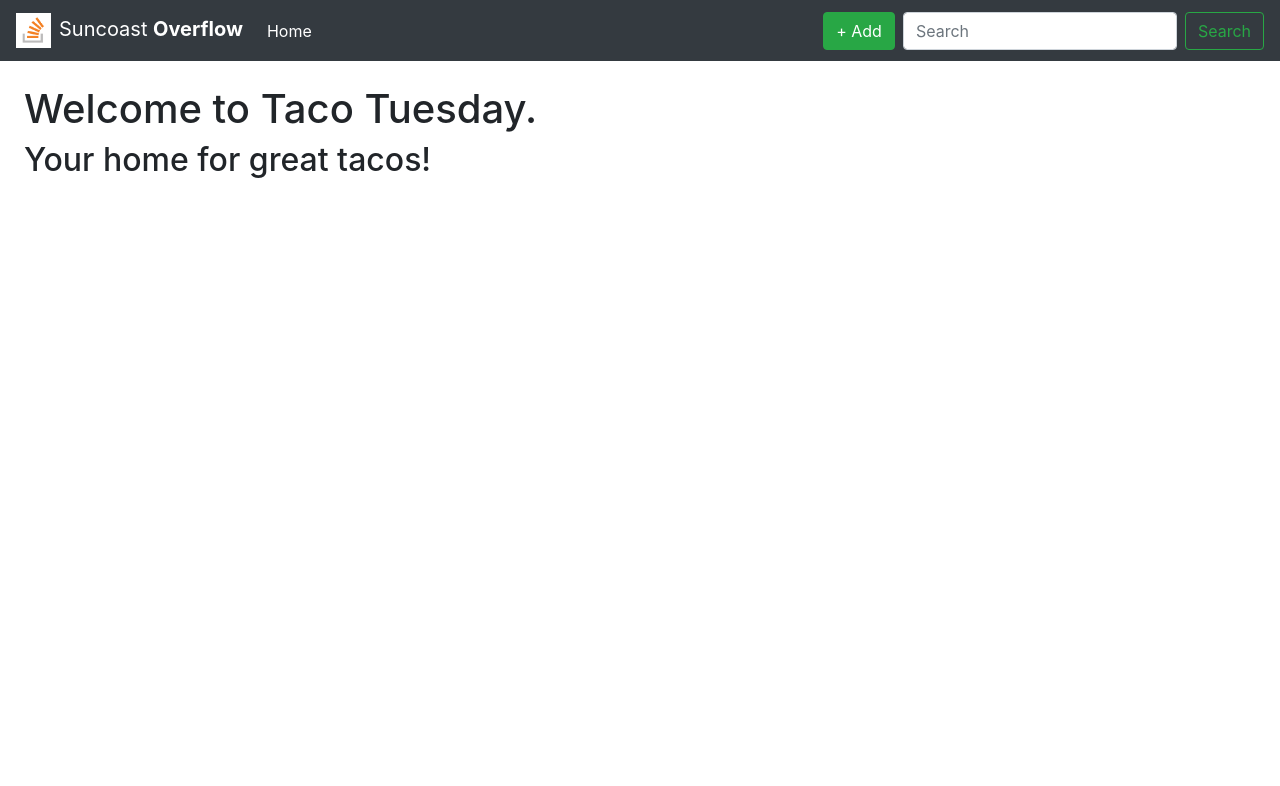
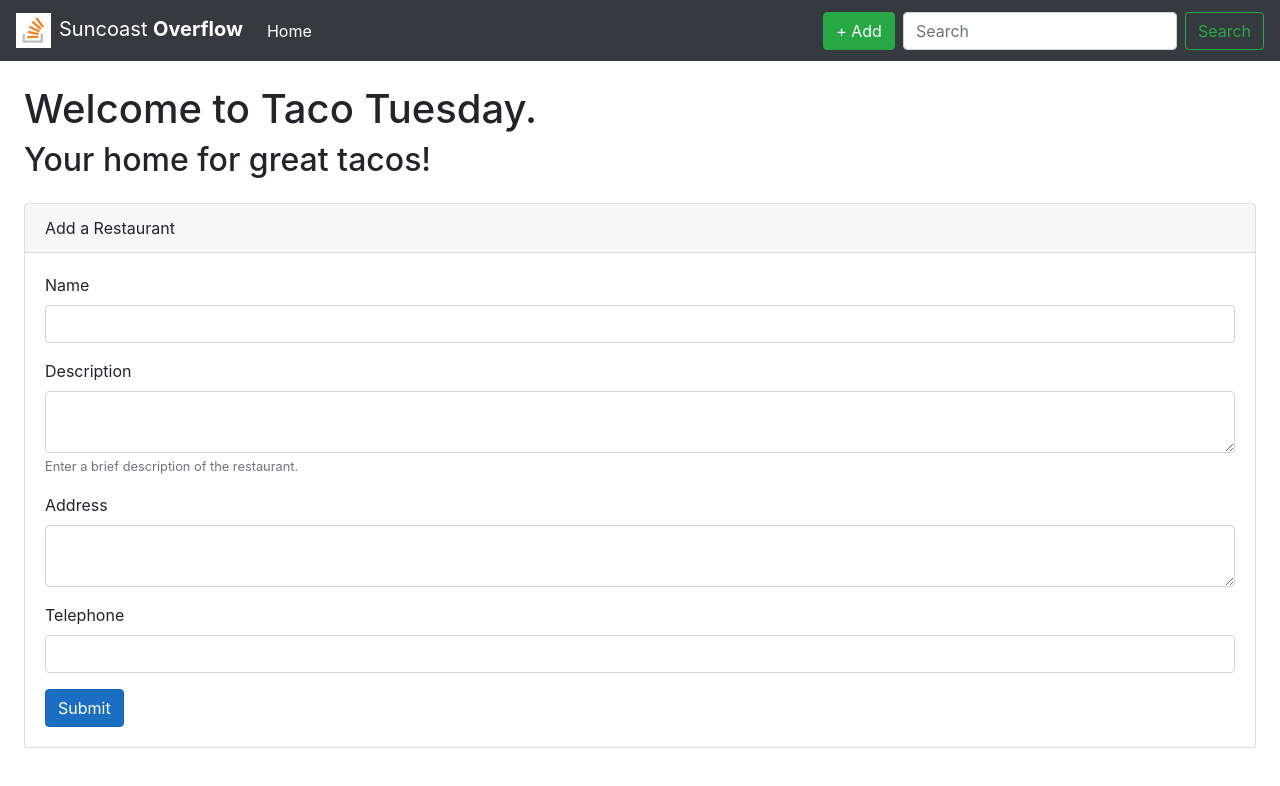
Before and after one commit to Agent-Banks/SuncoastOverflow, a React (Create React App) app in the folder ClientApp/: page /questions/add in a window 1280 px wide. Shown: the top 786 px of the page. Built offline with nearby package versions, Linux system fonts and the light colour scheme.

Commit message:
file name changes

```diff
--- a/ClientApp/src/App.jsx
+++ b/ClientApp/src/App.jsx
@@ -3,10 +3,10 @@ import { Route, Switch } from 'react-router-dom'
 
 import './custom.scss'
 
-import { Restaurants } from './pages/Restaurants'
+import { Questions } from './pages/Questions'
 import { Header } from './components/Header'
-import { AddRestaurant } from './pages/AddRestaurant'
-import { ShowRestaurant } from './pages/ShowRestaurant'
+import { AddQuestion } from './pages/AddQuestion'
+import { ShowQuestion } from './pages/ShowQuestion'
 import { NavBar } from './components/NavBar'
 
 export default function App() {
@@ -17,13 +17,13 @@ export default function App() {
         <Header />
         <Switch>
           <Route exact path="/">
-            <Restaurants />
+            <Questions />
           </Route>
-          <Route path="/restaurants/add">
-            <AddRestaurant />
+          <Route path="/questions/add">
+            <AddQuestion />
           </Route>
-          <Route path="/restaurants/:id">
-            <ShowRestaurant />
+          <Route path="/questions/:id">
+            <ShowQuestion />
           </Route>
         </Switch>
       </main>
--- a/ClientApp/src/components/NavBar.jsx
+++ b/ClientApp/src/components/NavBar.jsx
@@ -34,7 +34,7 @@ export function NavBar() {
           </li>
         </ul>
         <form className="form-inline my-2 my-lg-0">
-          <Link className="btn btn-success mr-2" to="/restaurants/add">
+          <Link className="btn btn-success mr-2" to="/questions/add">
             + Add
           </Link>
           <input
--- a/ClientApp/src/pages/AddRestaurant.jsx
+++ b/ClientApp/src/pages/AddQuestion.jsx
@@ -1,6 +1,6 @@
 import React from 'react'
 
-export function AddRestaurant() {
+export function AddQuestion() {
   return (
     <div className="card">
       <div className="card-header">Add a Restaurant</div>
--- a/ClientApp/src/pages/Restaurants.jsx
+++ b/ClientApp/src/pages/Questions.jsx
@@ -1,7 +1,7 @@
 import React from 'react'
 import { Link } from 'react-router-dom'
 
-export function Restaurants() {
+export function Questions() {
   return (
     <>
       <nav aria-label="breadcrumb">
@@ -16,7 +16,7 @@ export function Restaurants() {
       </nav>
       <div className="list-group">
         <Link
-          to="/restaurants/42"
+          to="/questions/42"
           className="list-group-item list-group-item-action"
         >
           <div className="d-flex w-100 justify-content-between">
@@ -43,7 +43,7 @@ export function Restaurants() {
         </Link>
 
         <Link
-          to="/restaurants/42"
+          to="/questions/42"
           className="list-group-item list-group-item-action"
         >
           <div className="d-flex w-100 justify-content-between">
--- a/ClientApp/src/pages/ShowRestaurant.jsx
+++ b/ClientApp/src/pages/ShowQuestion.jsx
@@ -1,7 +1,7 @@
 import React from 'react'
 import { Link } from 'react-router-dom'
 
-export function ShowRestaurant() {
+export function ShowQuestion() {
   return (
     <div className="taco-listing">
       <div className="media mb-5">
```
